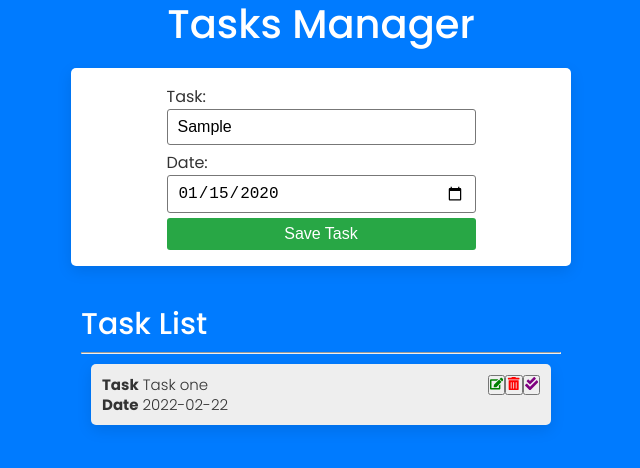
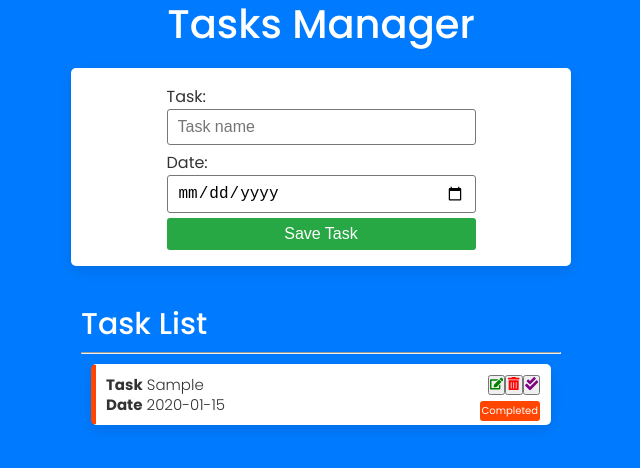
Before and after one commit to kevinandris/Task_manager, a React (Create React App) app: page / in a window 1280 px wide. Both pictures are taken after typing "Sample", "2020-01-15" into the empty fields and a click on the button "Save Task". Shown: the top 468 px of the page, without its empty margins (319-959 px from the left). Built offline with nearby package versions, Linux system fonts and the light colour scheme.

Commit message:
adding props to Task.js to make it dynamic and map function added to represent the lists from name and date input

```diff
--- a/src/components/taskManager/Task.js
+++ b/src/components/taskManager/Task.js
@@ -1,12 +1,12 @@
 import React from 'react'
 import { FaCheckDouble, FaEdit, FaTrashAlt} from "react-icons/fa"
 
-const Task = () => {
+const Task = ( {id, name, date, complete} ) => {
   return (
-    <div className='task'>
+    <div key={id} className={complete ? "task complete" : "task"}>
       <span>
-        <p><b>Task</b> Task one</p>
-        <p><b>Date</b> 2022-02-22</p>
+        <p><b>Task</b> {name}</p>
+        <p><b>Date</b> {date}</p>
       </span>
 
       <span>
--- a/src/components/taskManager/TaskManager.js
+++ b/src/components/taskManager/TaskManager.js
@@ -15,12 +15,29 @@ const TaskManager = () => {
   })
 
   const handleSubmit = (e) => {
-    // preventing the refresh
+    // preventing the page from refreshing
     e.preventDefault();
 
+    // To check if values are stored
     console.log(name)
     console.log(date)
 
+    if (!name && !date || !name || !date) {
+      alert("Please enter task name and date");
+    } else {
+      const newTask = {
+        id: Date.now(),
+        name,
+        date,
+        complete: true,
+      }
+
+      console.log(newTask);
+
+      setTasks([...tasks,newTask])
+      setName("")
+      setDate("")
+    }
 
   };
 
@@ -53,8 +70,15 @@ const TaskManager = () => {
         <div className="--width-500px --p">
           <h2 className='--text-light'>Task List</h2>
           <hr style={{ background: "#fff" }}/>
-
-          <Task />
+          {tasks.length === 0 ? (
+            <p className='--text-light'>No task added...</p>
+          ) : (
+            <div>
+              {tasks.map((task) => {
+                return <Task{...task}/>
+              })}
+            </div>
+          )}
         </div>
       </article>
 
```
